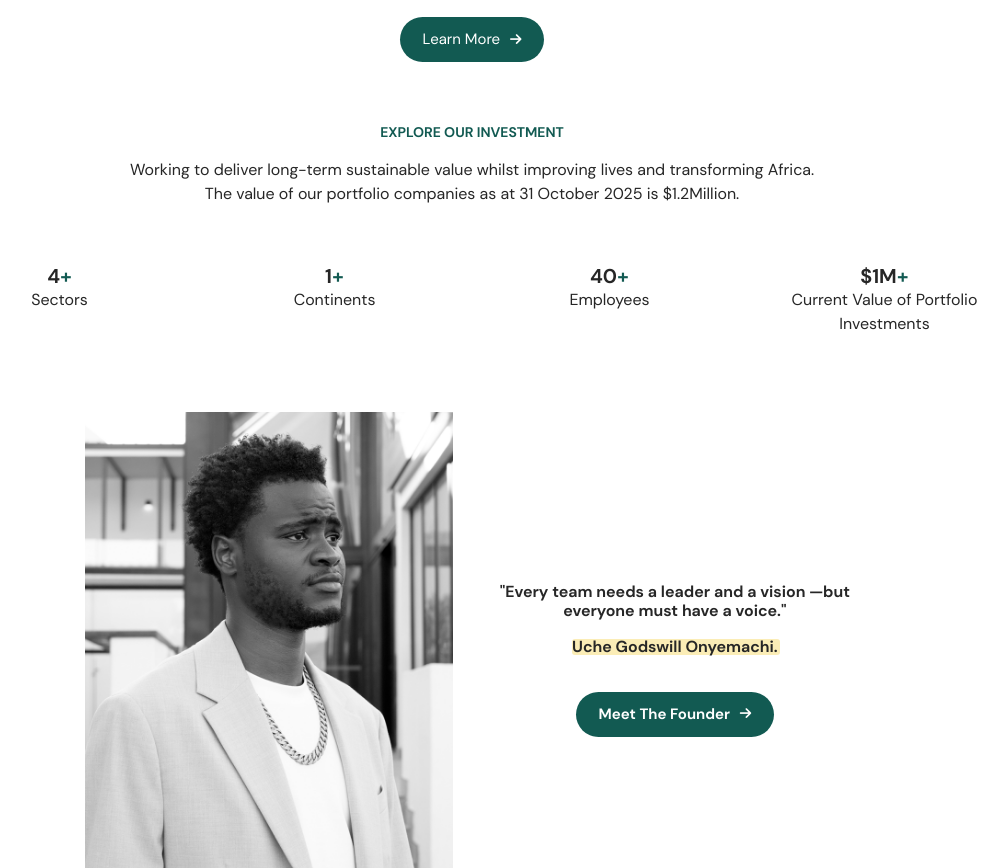
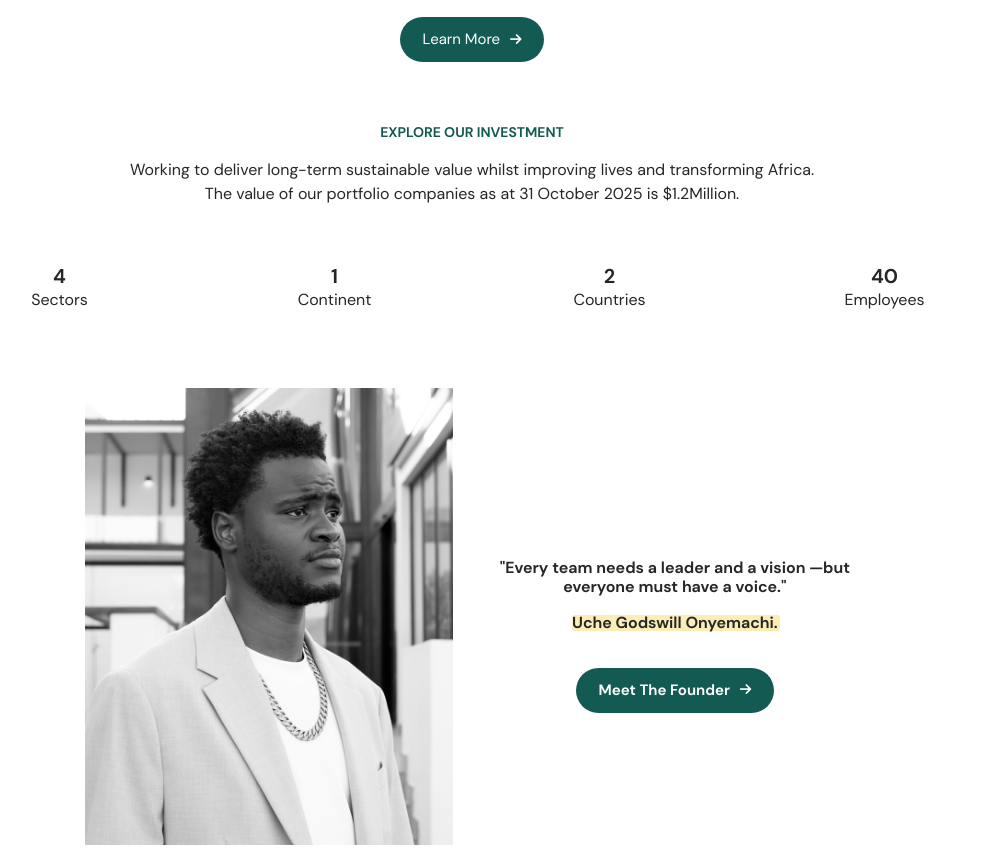
Before and after one commit to hisreal/shinningholdings, a PHP site: page / in a window 1280 px wide. Shown: the part 1390-2258 px from the top of the page, without its empty margins (168-1176 px from the left). Run offline with PHP 8.4, Linux system fonts and the light colour scheme.

Commit message:
Update counterr.php

```diff
--- a/counterr.php
+++ b/counterr.php
@@ -21,30 +21,31 @@
 
             <div class="col-md-3 col-lg-3 mb-4">
                 <h5 class="mb-0">
-                    <span class="count" data-counter-end="4">4</span><span class="text-primary">+</span>
+                    <span class="count" data-counter-end="4">4</span><span class="text-primary"></span>
                 </h5>
                 <p class="text-muted">Sectors</p>
             </div>
 
             <div class="col-md-3 col-lg-3 mb-4">
                 <h5 class="mb-0">
-                    <span class="count" data-counter-end="1">1</span><span class="text-primary">+</span>
+                    <span class="count" data-counter-end="1">1</span><span class="text-primary"></span>
                 </h5>
-                <p class="text-muted">Continents</p>
+                <p class="text-muted">Continent</p>
             </div>
 
             <div class="col-md-3 col-lg-3 mb-4">
                 <h5 class="mb-0">
-                    <span class="count" data-counter-end="40">40</span><span class="text-primary">+</span>
+                    <span class="count" data-counter-end="2">2</span><span class="text-primary"></span>
                 </h5>
-                <p class="text-muted">Employees</p>
+                <p class="text-muted">Countries</p>
             </div>
+
 
             <div class="col-md-3 col-lg-3 mb-4">
                 <h5 class="mb-0">
-                    $<span class="count" data-counter-end="1">1</span>M<span class="text-primary">+</span>
+                    <span class="count" data-counter-end="40">40</span><span class="text-primary"></span>
                 </h5>
-                <p class="text-muted">Current Value of Portfolio Investments</p>
+                <p class="text-muted">Employees</p>
             </div>
 
         </div>
```
